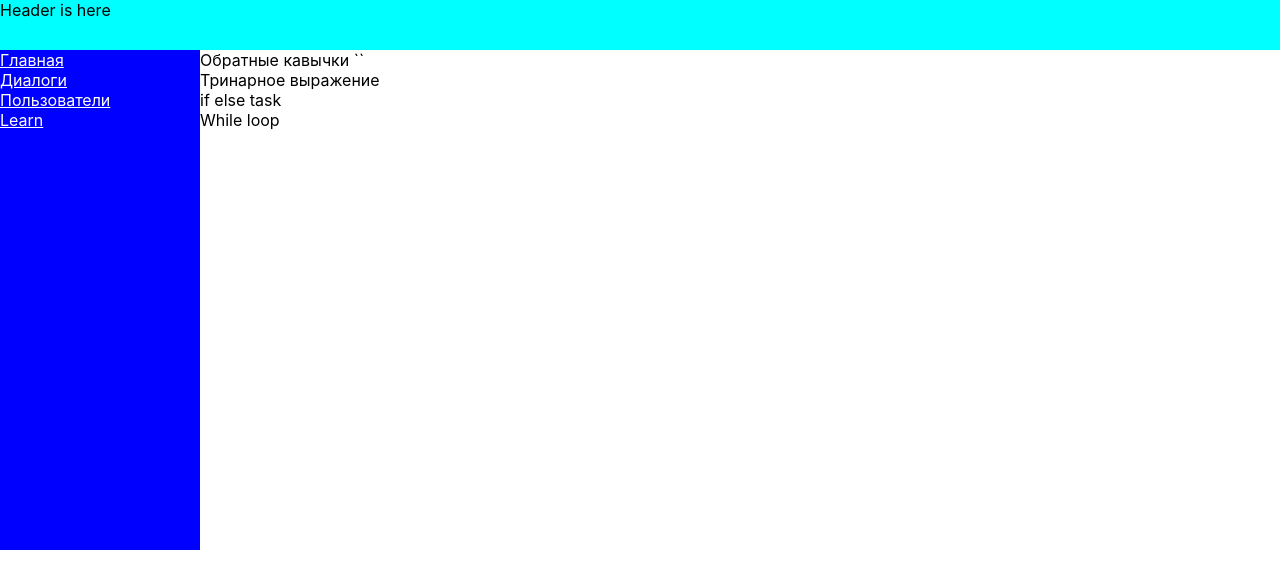
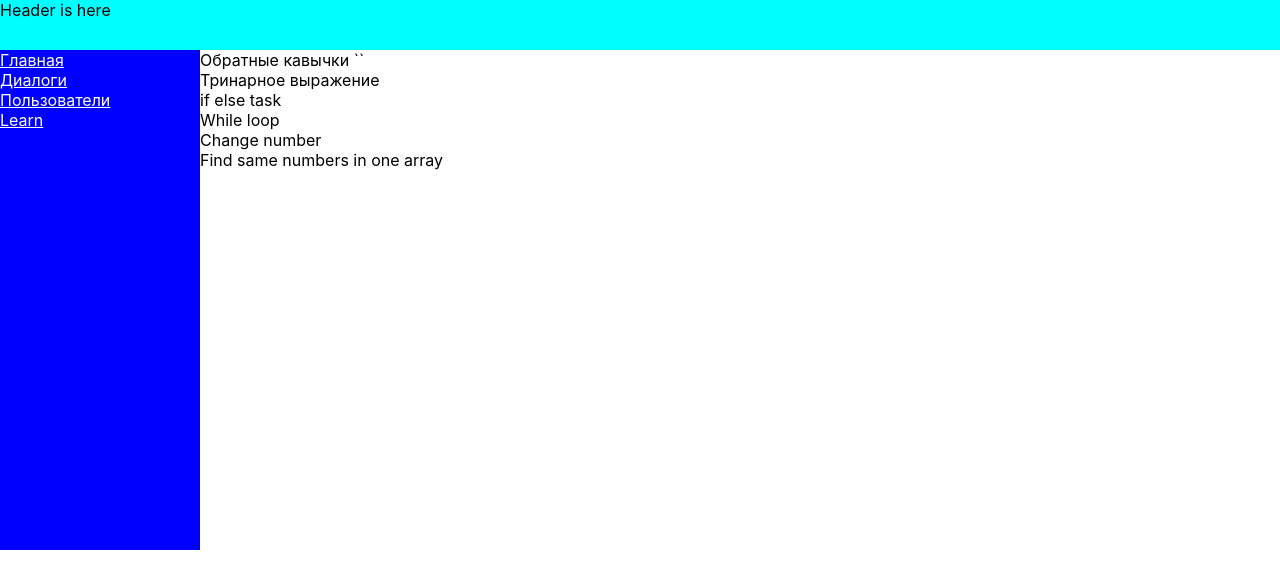
Before and after one commit to 1neye/react__learning1, a React (Create React App) app: page /LearnJS in a window 1280 px wide. Shown: the top 588 px of the page. Built offline with nearby package versions, Linux system fonts and the light colour scheme.

Commit message:
codewars practising

```diff
--- a/src/components/LearnJs/LearnJs.jsx
+++ b/src/components/LearnJs/LearnJs.jsx
@@ -12,33 +12,54 @@ let LearnJs = () => {
     let ifTask = () => {
         let a
         let idx = prompt('Число?', '')
-        if (idx < 0 ) {
+        if (idx < 0) {
             a = 'idx less 0'
-        }
-        else if (idx > 0 ) {
+        } else if (idx > 0) {
             a = 'idx bigger then 0'
-        }
-        else if ( idx == 0) {
+        } else if (idx == 0) {
             a = 'its 0'
-        }
-        else {
+        } else {
             a = 'Nan'
         }
         alert(a)
     }
     let whileFunc = () => {
         let i = 0;
-        while(i < 5) {
+        while (i < 5) {
             i++
             alert(i)
         }
     }
+
+    let changeNumFunc = () => {
+        let getNum = prompt('Num?')
+        let alertVar = (getNum < 0) ? alert(-getNum) : alert(-getNum)
+        // if (getNum < 0) {
+        //     alert(-getNum)
+        // }
+        // else {
+        //     alert(-getNum)
+        // }
+    }
+    let equalArr = [4, 4, 4, 4, 5, 4, 4 ,4]
+    let equalNumbersFunc = () => {
+        if (equalArr[0] == equalArr[1]) {
+            equalArr.shift()
+            equalArr.shift()
+        }
+        else {
+            return console.log(equalArr[0])
+        }
+
+    }
     return (
         <div>
-            <span onClick={() =>alert(`Privet ${name}`)}> Обратные кавычки ``</span>
+            <span onClick={() => alert(`Privet ${name}`)}> Обратные кавычки ``</span>
             <div onClick={() => promtFunction()}>Тринарное выражение</div>
             <div onClick={() => ifTask()}> if else task</div>
             <div onClick={() => whileFunc()}>While loop</div>
+            <div onClick={() => changeNumFunc()}>Change number</div>
+            <div onClick={() => equalNumbersFunc()}>Find same numbers in one array</div>
         </div>
     )
 }
```
Also changed, not shown: 1 other file (tests, documents, lock files or other folders).
